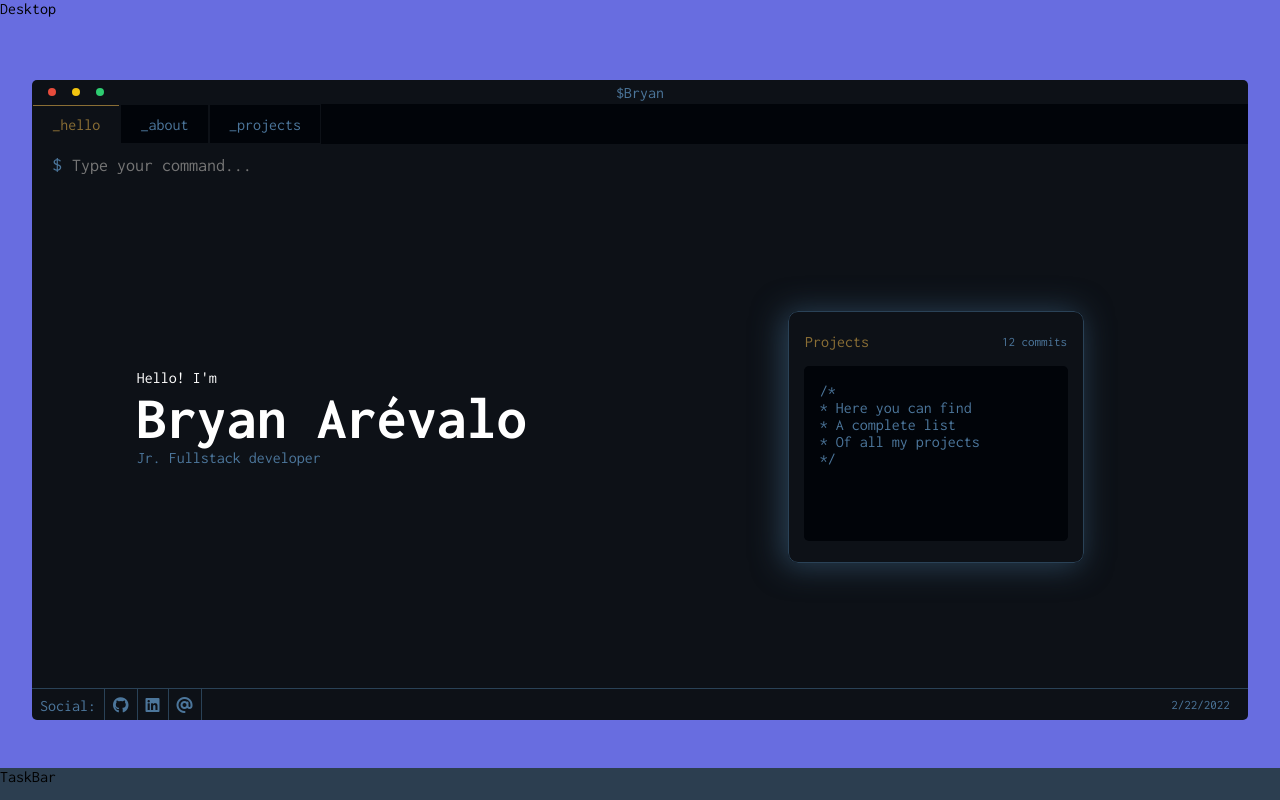
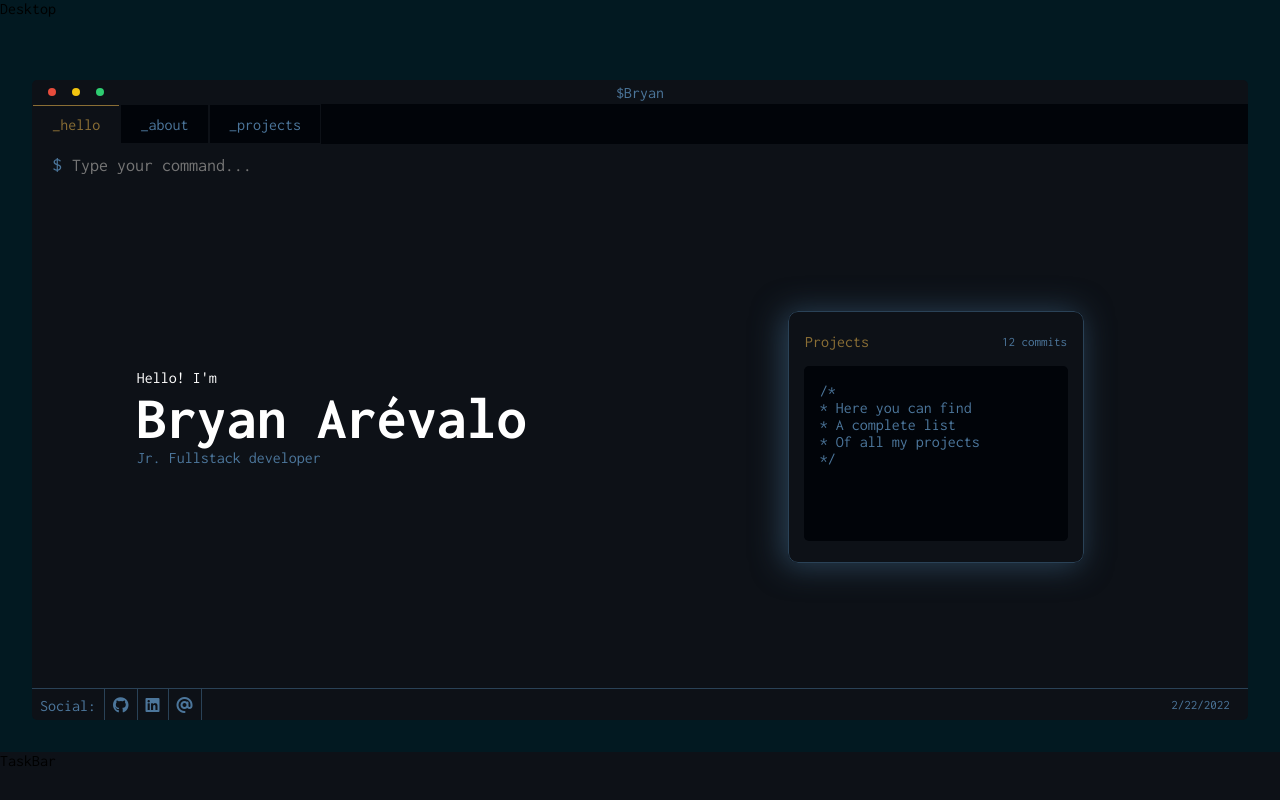
Before and after one commit to ripterdust/Portfolio2022, a React (Create React App) app: page / in a window 1280 px wide. Built offline with nearby package versions, Linux system fonts and the light colour scheme.

Commit message:
Added the background

```diff
--- a/src/styles/_desktop.scss
+++ b/src/styles/_desktop.scss
@@ -1,5 +1,7 @@
 .desktop {
-    height: calc(100vh - 2em);
+    height: calc(100vh - 3em);
     width: 100%;
-    background: $wallpaper;
+    background: url('../../public/img/wallpaper.jpg');
+    background-size: cover;
+    background-position: center;
 }
--- a/src/styles/_taskbar.scss
+++ b/src/styles/_taskbar.scss
@@ -1,5 +1,5 @@
 .taskbar{
-    background: $ui;
-    height: 2em;
+    background: $base-terminal;
+    height: 3em;
     width: 100%;
 }
```
Also changed, not shown: public/img/wallpaper.jpg (added).
